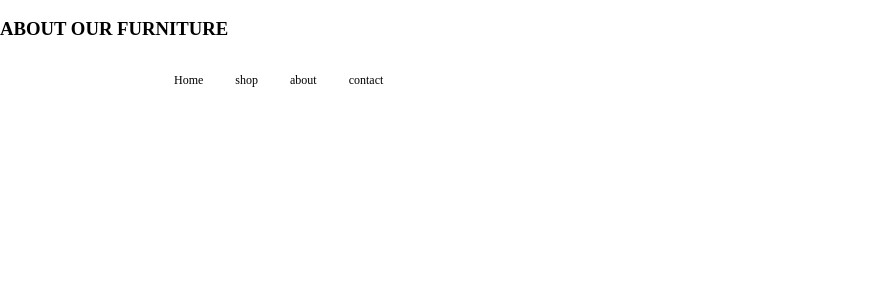
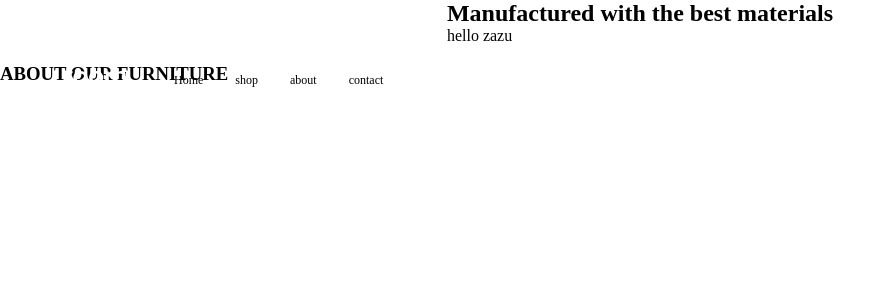
Before and after one commit to Emmanuetoks/Room-Website, a React (Vite) app: page / in a window 1280 px wide. Shown: the top 300 px of the page, without its empty margins (0-895 px from the left). Built offline with nearby package versions, Linux system fonts and the light colour scheme.

Commit message:
Create MainContent Component

```diff
--- a/CSS/index.css
+++ b/CSS/index.css
@@ -6,6 +6,9 @@
     --clr_primary-400: hsl(0, 0%, 27%);
     --ff-primary: ;
     --fs-100: 0.75rem;
+    --fw--200: 500;
+    --fw-300: 600;
+    --fw-400: 700;
 }
 
 /* CSS general resets */
@@ -51,6 +54,19 @@ ul {
     font-size: var(--fs-100);
 }
 
+
+.fw-200 {
+    font-weight: var(--fw--200);
+}
+
+.fw-300 {
+    font-weight: var(--fw-300);
+}
+
+.fw-400 {
+    font-weight: var(--fw-400);
+}
+
 /* Component Styling */
 .main__header {
     padding: 3rem 4rem;
@@ -65,3 +81,11 @@ ul {
 .navbar__menu {
     align-items: flex-start;
 }
+
+.main__content {
+
+}
+
+.main__side-text {
+    place-items: center;
+}
--- a/src/components/App.jsx
+++ b/src/components/App.jsx
@@ -1,5 +1,5 @@
 import RootLayout from '../layout/RootLayout'
-import Home from './Home'
+import Home from '../pages/Home'
 import About from '../pages/About'
 import '../../CSS/index.css'
 import { createBrowserRouter, createRoutesFromElements, Route, RouterProvider } from 'react-router-dom'
--- a/src/components/Home.jsx
+++ /dev/null
@@ -1,9 +0,0 @@
-const Home = () => {
-  return (
-    <div className="main__content grid">
-
-    </div>
-  )
-}
-
-export default Home
--- /dev/null
+++ b/src/components/MainContent.jsx
@@ -0,0 +1,10 @@
+
+const MainContent = ({children}) => {
+  return (
+    <div className='main__content grid'>
+      {children}
+    </div>
+  )
+}
+
+export default MainContent
--- /dev/null
+++ b/src/components/SideText.jsx
@@ -0,0 +1,11 @@
+import React from 'react'
+
+const SideText = ({children}) => {
+  return (
+    <div className='main__side-text grid'>
+        {children}
+    </div>
+  )
+}
+
+export default SideText
--- a/src/pages/About.jsx
+++ b/src/pages/About.jsx
@@ -1,6 +1,6 @@
 const About = () => {
   return (
-    <div>{context}</div>
+    <div>{}</div>
   )
 }
 
--- a/src/pages/Home.jsx
+++ b/src/pages/Home.jsx
@@ -1,5 +1,18 @@
-export const Home = () => {
+import MainContent from "../components/MainContent"
+import SideText from "../components/SideText"
+
+const Home = () => {
   return (
-    <div>Home</div>
+    <MainContent>
+      <img />
+      <SideText>
+        <article>
+          <h1>Manufactured with the best materials</h1>
+          <p>hello zazu</p>
+        </article>
+      </SideText>
+    </MainContent>
   )
 }
+
+export default Home
```
Also changed, not shown: src/components/PageLayout.jsx (deleted, +0 -9 lines).
